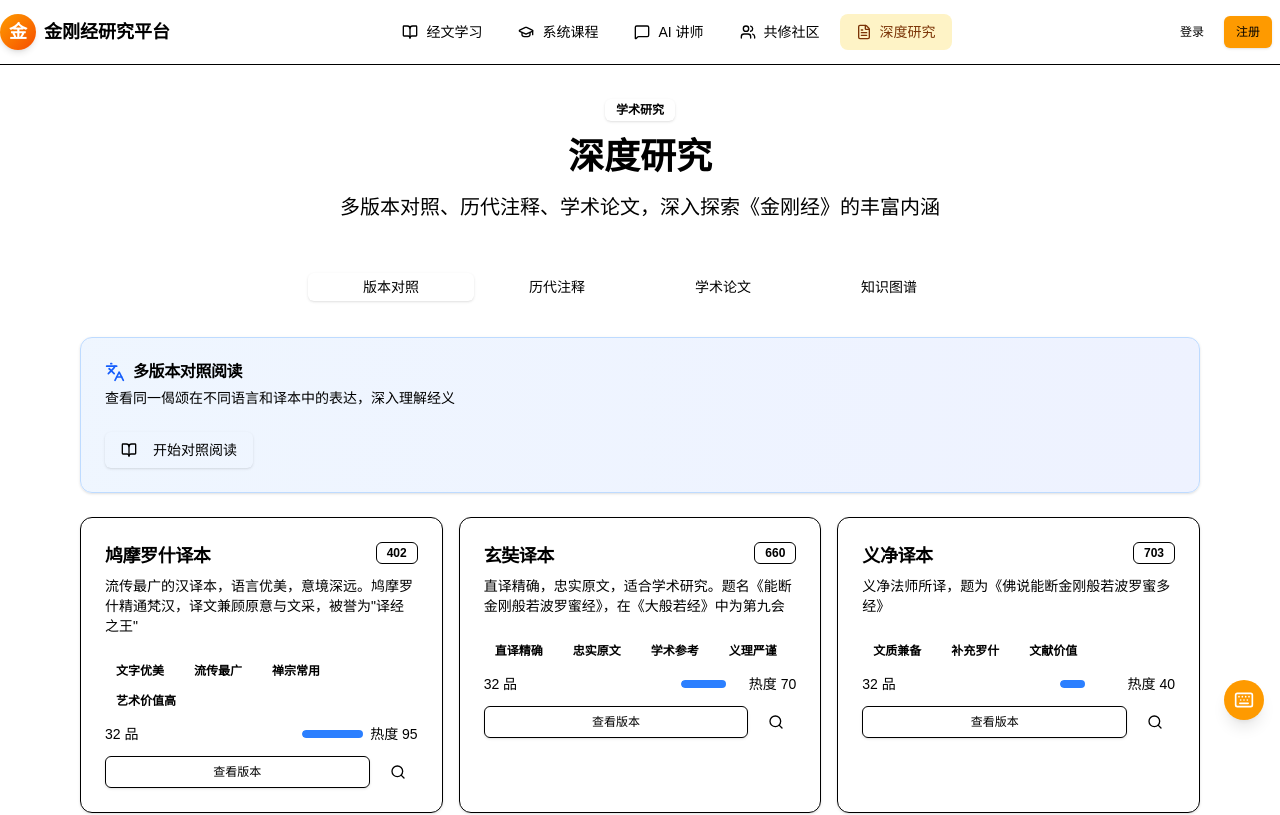
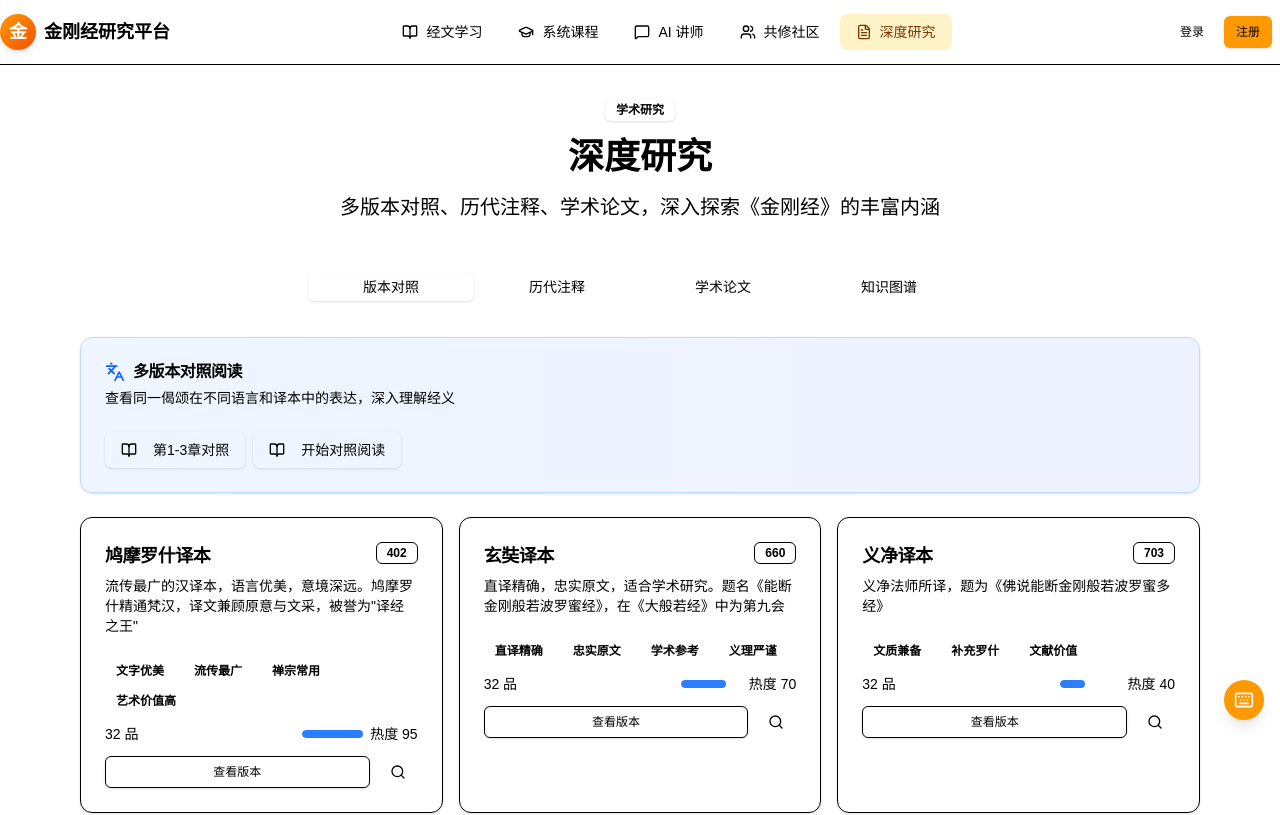
Before and after one commit to leoxmrsh007/diamond-sutra-platform, a Next.js app: page /research in a window 1280 px wide. Shown: the top 815 px of the page. Built offline with nearby package versions, Linux system fonts and the light colour scheme.

Commit message:
feat: 在研究页面添加第1-3章版本对照入口

```diff
--- a/src/app/research/page.tsx
+++ b/src/app/research/page.tsx
@@ -338,12 +338,20 @@ export default function ResearchPage() {
                 </CardDescription>
               </CardHeader>
               <CardContent>
+                <div className="flex gap-2">
+                  <Button asChild>
+                    <Link href="/versions-1-3">
+                      <BookOpen className="w-4 h-4 mr-2" />
+                      第1-3章对照
+                    </Link>
+                  </Button>
                   <Button asChild>
                     <Link href="/study?mode=compare">
                       <BookOpen className="w-4 h-4 mr-2" />
                       开始对照阅读
                     </Link>
                   </Button>
+                </div>
               </CardContent>
             </Card>
 
```
Lines whose indentation alone changed are shown as unchanged.
